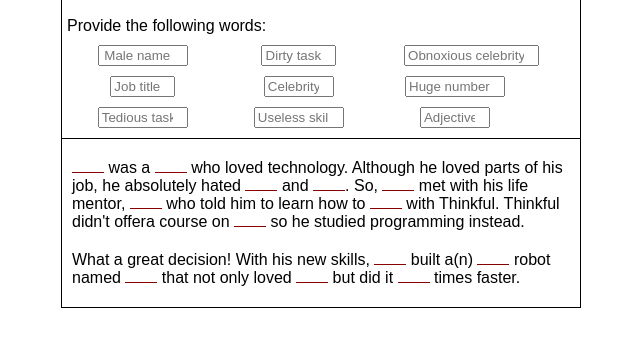
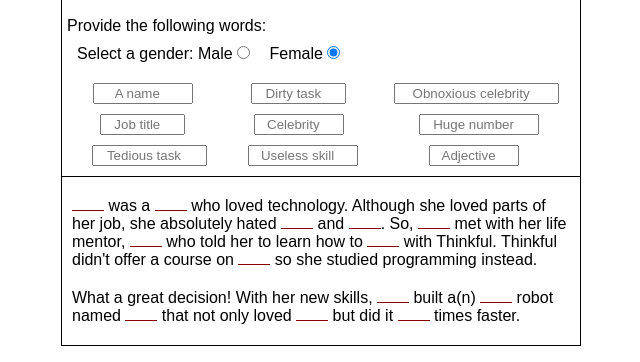
Before and after one commit to rjh427/AngularJS, a plain HTML site: page 05.ngMadLibs-R1/index.html in a window 1280 px wide. Shown: the part 124-486 px from the top of the page, without its empty margins (319-959 px from the left). Drawn offline with nearby package versions, Linux system fonts and the light colour scheme.

Commit message:
assignment 5: refactor assignment 4. Add a controller, enable gender selection

```diff
--- a/05.ngMadLibs-R1/app.js
+++ /dev/null
@@ -1,5 +0,0 @@
-var app = angular.module('plunker', []);
-
-app.controller('MainCtrl', function($scope) {
-  $scope.name = 'Nothing to see here';
-});
--- a/05.ngMadLibs-R1/index.html
+++ b/05.ngMadLibs-R1/index.html
@@ -1,16 +1,16 @@
 <!DOCTYPE html>
-<html ng-app="plunker">
+<html ng-app="myApp">
 
   <head>
     <meta charset="utf-8" />
-    <title>AngularJS Plunker</title>
+    <title>ngMadLibs Rev. 1</title>
     <script>document.write('<base href="' + document.location + '" />');</script>
     <link rel="stylesheet" href="style.css" />
     <script data-require="angular.js@1.3.x" src="https://code.angularjs.org/1.3.20/angular.js" data-semver="1.3.20"></script>
-    <script src="app.js"></script>
+    <script src="myApp.js"></script>
   </head>
 
-  <body ng-controller="MainCtrl">
+  <body ng-controller="MyCtrl">
     <div id="ngMadLibs" class="bordered">
       <header id="header">
         <section id="logo" class="lfloat"></section>
@@ -20,8 +20,16 @@
       </header>
     <section id="userInput" ng-init="inputs=['male_name','job_title','tedious_task','dirty_task','celebrity','useless_skill','obnoxious_celebrity','huge_number','adjective']">
       <h4 id="instructions">Provide the following words:</h4>
+
+      <div class="gender-selection" ng-init="gender='female'">
+        <p>Select a gender:
+          <label for="male">Male <input class="gender" type="radio" ng-model="gender" name="gender" value="male" checked /></label>
+          <label for="female">Female <input class="gender" type="radio" ng-model="gender" name="gender" value="female" /></label>
+        </p>
+      </div>
+
       <div class="col col1">
-        <input type="text" id="male_name"    ng-model="male_name"    title="Male name"    value="" placeholder="Male name" />
+        <input type="text" id="male_name"    ng-model="male_name"    title="Male name"    value="" placeholder="A name" />
         <input type="text" id="job_title"    ng-model="job_title"    title="Job title"    value="" placeholder="Job title" />
         <input type="text" id="tedious_task" ng-model="tedious_task" title="Tedious task" value="" placeholder="Tedious task" />
       </div>
@@ -40,15 +48,27 @@
     <section id="madLib">
       <p id="para1">
         <span class="insert">{{male_name}}</span> was a
-        <span class="insert">{{job_title}}</span> who loved technology. Although he loved parts of his job, he absolutely hated
+        <span class="insert">{{job_title}}</span> who loved technology. Although
+        <span ng-if="gender=='female'">s</span>he loved parts of
+
+        h<span ng-if="gender=='male'">is</span><span ng-if="gender=='female'">er</span> job,
+
+        <span ng-if="gender=='male'">h</span><span ng-if="gender=='female'">sh</span>e absolutely hated
         <span class="insert">{{tedious_task}}</span> and
         <span class="insert">{{dirty_task}}</span>. So,
-        <span class="insert">{{male_name}}</span> met with his life mentor,
-        <span class="insert">{{celebrity1}}</span> who told him to learn how to
-        <span class="insert">{{useless_skill}}</span> with Thinkful. Thinkful didn't offera course on
-        <span class="insert">{{useless_skill}}</span> so he studied programming instead.</p>
-      <p id="para2">
-        What a great decision! With his new skills,
+        <span class="insert">{{male_name}}</span> met with
+
+        h<span ng-if="gender=='male'">is</span><span ng-if="gender=='female'">er</span> life mentor,
+        <span class="insert">{{celebrity1}}</span> who told
+
+        h<span ng-if="gender=='male'">im</span><span ng-if="gender=='female'">er</span> to learn how to
+        <span class="insert">{{useless_skill}}</span> with Thinkful. Thinkful didn't offer a course on
+        <span class="insert">{{useless_skill}}</span> so
+
+        <span ng-if="gender=='male'">h</span><span ng-if="gender=='female'">sh</span>e studied programming instead.</p>
+      <p id="para2">  What a great decision! With
+
+        h<span ng-if="gender=='male'">is</span><span ng-if="gender=='female'">er</span> new skills,
         <span class="insert">{{male_name}}</span> built a(n)
         <span class="insert">{{adjective}}</span> robot named
         <span class="insert">{{celebrity2}}</span> that not only loved
--- /dev/null
+++ b/05.ngMadLibs-R1/myApp.js
@@ -0,0 +1,47 @@
+var app = angular.module('myApp', []);
+
+/*
+  I'm leaving lines 24 through 43 in here so that you can see what I
+  was attempting to accomplish, along with at least one of the issues
+  I was experiencing with it. it isn't causing errors so why not.
+
+  because running back-to-back ng-if directives to handle an if-else
+  condition in the view strikes me as a DRY violation. I was attempting
+  to handle that logic more intelligently in the controller, instead of
+  with all the ng-if directives. my idea of a more intelligent way
+  doesn't seem to be the AngularJS way though - the multiple ng-if
+  directives in the view was what I was shown in earlier lessons.
+
+  maybe I was not doing everything necessary to make this work from
+  the controller, the course hasn't covered this more advanced logic
+  and variable manipulation in the controller yet.
+
+  the way I envisioned it: in the view, elements from the 'user' object
+  would be called with {{user.he}}, ~.him, and ~.his as appropriate and
+  then the gender-correct pronouns would be inserted based on whether
+  the user object was instantiated on line 32 or line 38.
+*/
+let gender = document.getElementsByName('gender'); // node object
+// let gender = document.getElementsByName('gender').selected; // undefined
+// let gender = document.getElementsByName('gender').checked; // undefined
+// let gender = document.getElementsByName('gender').defaultChecked; // undefined
+
+console.log(gender);
+
+if (gender == 'male' || gender == undefined) {
+  app.value('user', {
+    he: 'he',
+    him: 'him',
+    his: 'his'
+  });
+} else {
+  app.value('user', {
+    he: 'she',
+    him: 'her',
+    his: 'her'
+  });
+}
+
+app.controller('MyCtrl', ['$scope', 'user', function MyCtrl($scope, user) {
+  $scope.user = user;
+}]);
--- a/05.ngMadLibs-R1/style.css
+++ b/05.ngMadLibs-R1/style.css
@@ -57,15 +57,15 @@ input {margin: 0 auto 10px;}
   min-width: 2em;
   text-align:center;
 }
-
+.gender {margin: 0 15px 0 0;}
 
 /*  Input box sizes */
-#male_name {width: 90px;}
-#job_title {width: 65px;}
-#tedious_task {width: 90px;}
-#dirty_task {width: 75px;}
-#celebrity1 {width: 70px;}
-#useless_skill {width: 90px;}
-#celebrity2 {width: 135px;}
-#huge_number {width: 100px;}
-#adjective {width: 70px;}
+#male_name {width: 100px;}
+#job_title {width: 85px;}
+#tedious_task {width: 115px;}
+#dirty_task {width: 95px;}
+#celebrity1 {width: 90px;}
+#useless_skill {width: 110px;}
+#celebrity2 {width: 165px;margin-left:-10px;}
+#huge_number {width: 120px;margin-left:15px;}
+#adjective {width: 90px;margin-left:25px;}
```
Also changed, not shown: 05.ngMadLibs-R1/readme.md.
